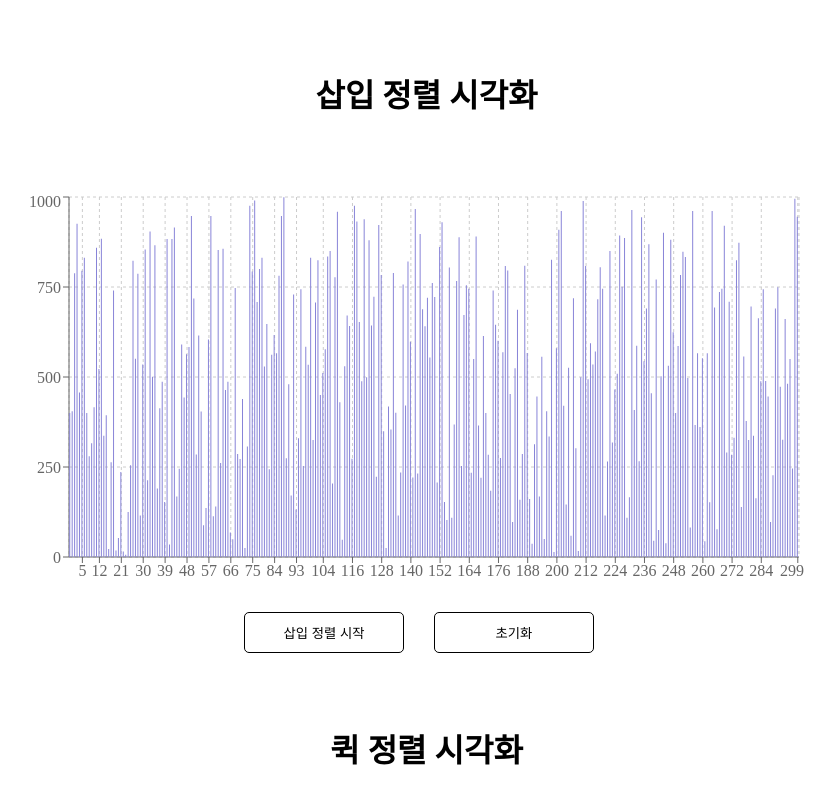
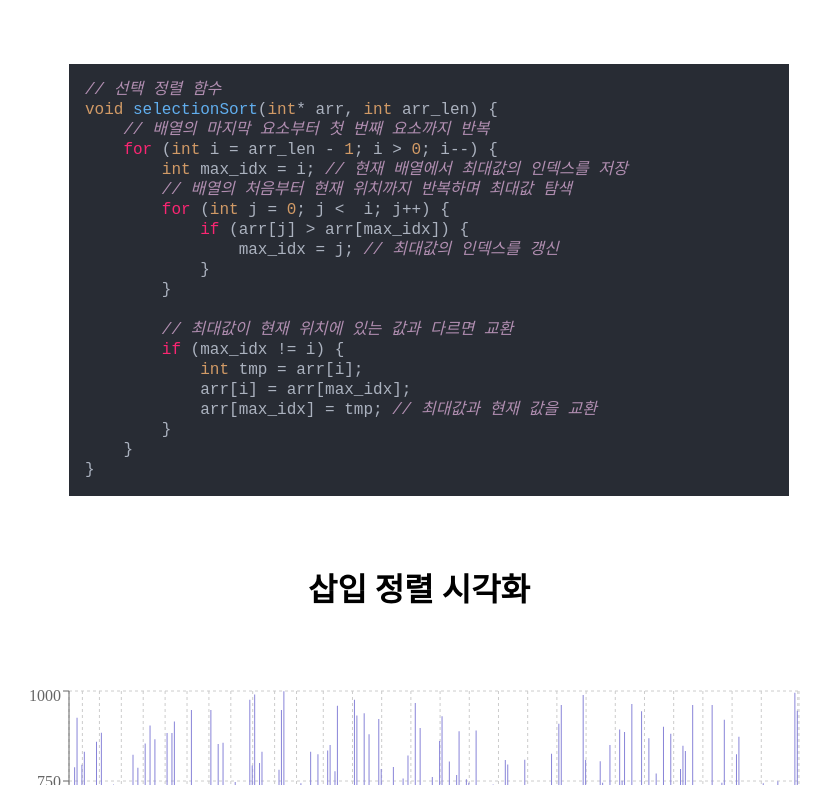
Before and after one commit to minijae011030/sorting-visualizer, a React (Create React App) app: page / in a window 1280 px wide. Shown: the part 875-1660 px from the top of the page, without its empty margins (221-1056 px from the left). Built offline with nearby package versions, Linux system fonts and the light colour scheme.

Commit message:
add c-language code

```diff
--- a/package.json
+++ b/package.json
@@ -9,6 +9,7 @@
     "@types/node": "^22.5.5",
     "@types/react": "^18.3.8",
     "@types/react-dom": "^18.3.0",
+    "highlight.js": "^11.10.0",
     "react": "^18.3.1",
     "react-dom": "^18.3.1",
     "react-router-dom": "^6.26.2",
--- a/src/MainPage.tsx
+++ b/src/MainPage.tsx
@@ -1,8 +1,12 @@
-import React, { useState } from "react";
+import React, { useEffect, useState } from "react";
 
 import styles from "./style/main.module.css";
+import code from "./code/code.json";
 
-import SortTable from "./SortTable";
+import hljs from "highlight.js";
+import "highlight.js/styles/atom-one-dark-reasonable.css";
+
+import SortTable from "./component/SortTable";
 
 import selectionSort from "./method/selectionSort";
 import heapSort from "./method/heapSort";
@@ -28,6 +32,10 @@ const MainPage: React.FC = () => {
     }
   }
 
+  useEffect(() => {
+    hljs.highlightAll();
+  });
+
   return (
     <>
       <h1 className={styles.main_title}>
@@ -48,31 +56,37 @@ const MainPage: React.FC = () => {
         arraySize={arraySize}
         sortMethod="선택"
         sortFunction={selectionSort}
+        code={code[0].code}
       />
       <SortTable
         arraySize={arraySize}
         sortMethod="삽입"
         sortFunction={insertionSort}
+        code={code[1].code}
       />
       <SortTable
         arraySize={arraySize}
         sortMethod="퀵"
         sortFunction={quickSort}
+        code={code[2].code}
       />
       <SortTable
         arraySize={arraySize}
         sortMethod="힙"
         sortFunction={heapSort}
+        code={code[3].code}
       />
       <SortTable
         arraySize={arraySize}
         sortMethod="기수"
         sortFunction={radixSort}
+        code={code[4].code}
       />
       <SortTable
         arraySize={arraySize}
         sortMethod="셸"
         sortFunction={shellSort}
+        code={code[5].code}
       />
     </>
   );
--- /dev/null
+++ b/src/code/code.json
@@ -0,0 +1,26 @@
+[
+  {
+    "method": "selection",
+    "code": "// 선택 정렬 함수\nvoid selectionSort(int* arr, int arr_len) {\n    // 배열의 마지막 요소부터 첫 번째 요소까지 반복\n    for (int i = arr_len - 1; i > 0; i--) {\n        int max_idx = i; // 현재 배열에서 최대값의 인덱스를 저장\n        // 배열의 처음부터 현재 위치까지 반복하며 최대값 탐색\n        for (int j = 0; j <  i; j++) {\n            if (arr[j] > arr[max_idx]) {\n                max_idx = j; // 최대값의 인덱스를 갱신\n            }\n        }\n\n        // 최대값이 현재 위치에 있는 값과 다르면 교환\n        if (max_idx != i) {\n            int tmp = arr[i];\n            arr[i] = arr[max_idx];\n            arr[max_idx] = tmp; // 최대값과 현재 값을 교환\n        }\n    }\n}\n"
+  },
+  {
+    "method": "insertion",
+    "code": "// 삽입 정렬 함수\nvoid insertionSort(int* arr, int arr_len) {\n    // 배열의 두 번째 요소부터 마지막 요소까지 반복\n    for (int i = 1; i < arr_len; i++) {\n        int key = arr[i]; // 현재 삽입할 값을 저장\n        int j = i - 1; // 정렬된 부분의 마지막 요소부터 비교 시작\n        \n        // key 값보다 큰 요소들을 오른쪽으로 이동\n        while (j >= 0 && arr[j] > key) {\n            arr[j + 1] = arr[j]; // 요소를 한 칸 오른쪽으로 이동\n            j--;\n        }\n        // key 값을 올바른 위치에 삽입\n        arr[j + 1] = key;\n    }\n}\n"
+  },
+  {
+    "method": "quick",
+    "code": "// 배열을 분할하는 함수 (피벗을 기준으로 배열을 두 부분으로 나눔)\nvoid heapify(int* arr, int n, int i) {\n    int largest = i;\n    int left = 2 * i + 1;\n    int right = 2 * i + 2;\n\n    // 왼쪽 자식이 루트보다 크다면 가장 큰 값을 왼쪽 자식으로 설정\n    if (left < n && arr[left] > arr[largest]) {\n        largest = left;\n    }\n\n    // 오른쪽 자식이 가장 큰 값보다 크다면 가장 큰 값을 오른쪽 자식으로 설정\n    if (right < n && arr[right] > arr[largest]) {\n        largest = right;\n    }\n\n    // 가장 큰 값이 루트가 아니라면 교환하고 힙 속성을 재정렬\n    if (largest != i) {\n        int temp = arr[i];\n        arr[i] = arr[largest];\n        arr[largest] = temp;\n\n        // 재귀적으로 힙 구조를 유지\n        heapify(arr, n, largest);\n    }\n}\n\n// 힙 정렬 메인 함수\nvoid heapSort(int* arr, int n) {\n    // 배열을 힙 구조로 변환 (최대 힙 생성)\n    for (int i = n / 2 - 1; i >= 0; i--) {\n        heapify(arr, n, i);\n    }\n\n    // 하나씩 요소를 힙에서 꺼내어 정렬\n    for (int i = n - 1; i > 0; i--) {\n        // 루트(가장 큰 값)와 마지막 요소를 교환\n        int temp = arr[0];\n        arr[0] = arr[i];\n        arr[i] = temp;\n\n        // 힙의 크기를 줄이고 힙 속성을 재정렬\n        heapify(arr, i, 0);\n    }\n}\n"
+  },
+  {
+    "method": "heap",
+    "code": "// 힙 구조를 유지하는 함수 (힙 정렬의 핵심 부분)\nvoid heapify(int* arr, int n, int i) {\n    int largest = i;\n    int left = 2 * i + 1;\n    int right = 2 * i + 2;  \n\n    // 왼쪽 자식이 루트보다 크다면 가장 큰 값을 왼쪽 자식으로 설정\n    if (left < n && arr[left] > arr[largest]) {\n        largest = left;\n    }\n\n    // 오른쪽 자식이 가장 큰 값보다 크다면 가장 큰 값을 오른쪽 자식으로 설정\n    if (right < n && arr[right] > arr[largest]) {\n        largest = right;\n    }\n\n    // 가장 큰 값이 루트가 아니라면 교환하고 힙 속성을 재정렬\n    if (largest != i) {\n        int temp = arr[i];\n        arr[i] = arr[largest];\n        arr[largest] = temp;\n\n        // 재귀적으로 힙 구조를 유지\n        heapify(arr, n, largest);\n    }\n}\n\n// 힙 정렬 메인 함수\nvoid heapSort(int* arr, int n) {\n    // 배열을 힙 구조로 변환 (최대 힙 생성)\n    for (int i = n / 2 - 1; i >= 0; i--) {\n        heapify(arr, n, i);\n    }\n\n    // 하나씩 요소를 힙에서 꺼내어 정렬\n    for (int i = n - 1; i > 0; i--) {\n        // 루트(가장 큰 값)와 마지막 요소를 교환\n        int temp = arr[0];\n        arr[0] = arr[i];\n        arr[i] = temp;\n\n        // 힙의 크기를 줄이고 힙 속성을 재정렬\n        heapify(arr, i, 0);\n    }\n}\n"
+  },
+  {
+    "method": "radix",
+    "code": "// 최대값을 구하는 함수\nint getMax(int* arr, int n) {\n    int max = arr[0];\n    for (int i = 1; i < n; i++) {\n        if (arr[i] > max) {\n            max = arr[i];\n        }\n    }\n    return max;\n}\n\n// 특정 자릿수에 대해 계수 정렬을 수행하는 함수\nvoid countSort(int* arr, int n, int exp) {\n    int output[n]; // 결과 배열\n    int count[10] = {0}; // 자릿수에 따른 카운트 배열\n\n    // 자릿수에 따라 count 배열에 저장\n    for (int i = 0; i < n; i++) {\n        count[(arr[i] / exp) % 10]++;\n    }\n\n    // count 배열을 업데이트하여 실제 위치 계산\n    for (int i = 1; i < 10; i++) {\n        count[i] += count[i - 1];\n    }\n\n    // 출력 배열을 작성\n    for (int i = n - 1; i >= 0; i--) {\n        output[count[(arr[i] / exp) % 10] - 1] = arr[i];\n        count[(arr[i] / exp) % 10]--;\n    }\n\n    // 원래 배열에 정렬된 결과 복사\n    for (int i = 0; i < n; i++) {\n        arr[i] = output[i];\n    }\n}\n\n// 기수 정렬 메인 함수\nvoid radixSort(int* arr, int n) {\n    // 배열에서 최대값을 구함\n    int max = getMax(arr, n);\n\n    // 자릿수별로 계수 정렬 수행\n    for (int exp = 1; max / exp > 0; exp *= 10) {\n        countSort(arr, n, exp);\n    }\n}"
+  },
+  {
+    "method": "shell",
+    "code": "// 셸 정렬 함수\nvoid shellSort(int* arr, int n) {\n    // 초기 간격을 배열 크기의 절반으로 설정\n    for (int gap = n / 2; gap > 0; gap /= 2) {\n        // 간격에 따라 삽입 정렬 수행\n        for (int i = gap; i < n; i++) {\n            int temp = arr[i];\n            int j;\n            // 삽입 정렬의 한 부분\n            for (j = i; j >= gap && arr[j - gap] > temp; j -= gap) {\n                arr[j] = arr[j - gap];\n            }\n            arr[j] = temp;\n        }\n    }\n}\n"
+  }
+]
--- a/src/SortTable.tsx
+++ b/src/component/SortTable.tsx
@@ -1,12 +1,13 @@
 import React, { useEffect, useState } from "react";
 import { BarChart, Bar, XAxis, YAxis, CartesianGrid } from "recharts";
 
-import styles from "./style/main.module.css";
+import styles from "../style/main.module.css";
 
 interface SortTableProps {
   arraySize: number;
   sortMethod: string;
   sortFunction: (arr: number[], setArray: any, speed: number) => void;
+  code: string;
 }
 
 const generateRandomArray = (n: number, max: number) => {
@@ -17,6 +18,7 @@ const SortTable: React.FC<SortTableProps> = ({
   arraySize,
   sortMethod,
   sortFunction,
+  code,
 }) => {
   const [array, setArray] = useState<number[]>([]);
   const [sorting, setSorting] = useState(false);
@@ -72,6 +74,11 @@ const SortTable: React.FC<SortTableProps> = ({
         </button>
         <button onClick={handleReset}>초기화</button>
       </div>
+      <div className={styles.code}>
+        <pre>
+          <code className="language-c">{code}</code>
+        </pre>
+      </div>
     </div>
   );
 };
--- a/src/style/main.module.css
+++ b/src/style/main.module.css
@@ -16,7 +16,6 @@
   }
   > input {
     outline: none;
-
     font-size: 15px;
     padding-left: 10px;
   }
@@ -41,14 +40,12 @@
 
 .title {
   text-align: center;
-  margin-left: 15px;
 }
 
 .sorting_time {
   height: 50px;
   margin-top: -25px;
   margin-bottom: 30px;
-  margin-left: 15px;
 
   > h2 {
     text-align: center;
@@ -81,3 +78,15 @@
     color: white;
   }
 }
+
+.code {
+  width: 97%;
+  max-width: 740px;
+  margin: 30px auto 0 auto;
+
+  > pre {
+    margin-left: 20px;
+    line-height: 20px;
+    font-size: 16px;
+  }
+}
--- a/tsconfig.json
+++ b/tsconfig.json
@@ -6,6 +6,7 @@
     "forceConsistentCasingInFileNames": true /* Ensure that casing is correct in imports. */,
     "strict": true /* Enable all strict type-checking options. */,
     "skipLibCheck": true /* Skip type checking all .d.ts files. */,
-    "jsx": "react" /* Allow JSX syntax and enable React JSX transform */
+    "jsx": "react" /* Allow JSX syntax and enable React JSX transform */,
+    "resolveJsonModule": true
   }
 }
```
Also changed, not shown: 1 other file (tests, documents, lock files or other folders).
